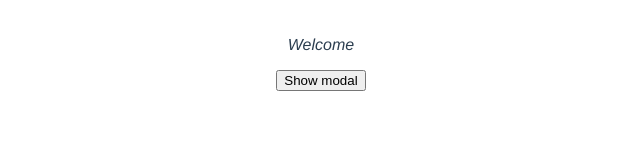
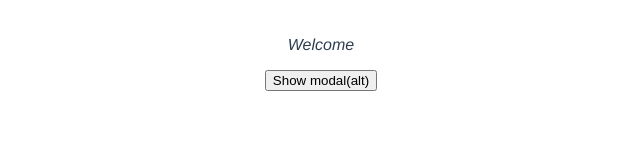
Before and after one commit to Abdvkh/vue, a Vue app: page / in a window 1280 px wide. Shown: the part 131-291 px from the top of the page, without its empty margins (319-959 px from the left). Built offline with nearby package versions, Linux system fonts and the light colour scheme.

Commit message:
Click event modifiers

```diff
--- a/src/App.vue
+++ b/src/App.vue
@@ -3,13 +3,13 @@
   <p>Welcome</p>
   <Modal
       v-if="showModal"
-     :header="header"
-     :text="text"
-     theme="sale"
+      :header="header"
+      :text="text"
+      theme="sale"
       @close="toggleModal"
   />
 
-  <button @click="toggleModal">Show modal</button>
+  <button @click.alt="toggleModal">Show modal(alt)</button>
 </template>
 
 <script>
--- a/src/components/Modal.vue
+++ b/src/components/Modal.vue
@@ -1,5 +1,5 @@
 <template>
-  <div class="backdrop" @click="closeModal">
+  <div class="backdrop" @click.self="closeModal">
     <div class="modal" :class="{ sale: theme === 'sale' }">
       <h1>{{ header }}</h1>
       <p>{{ text }}</p>
```
